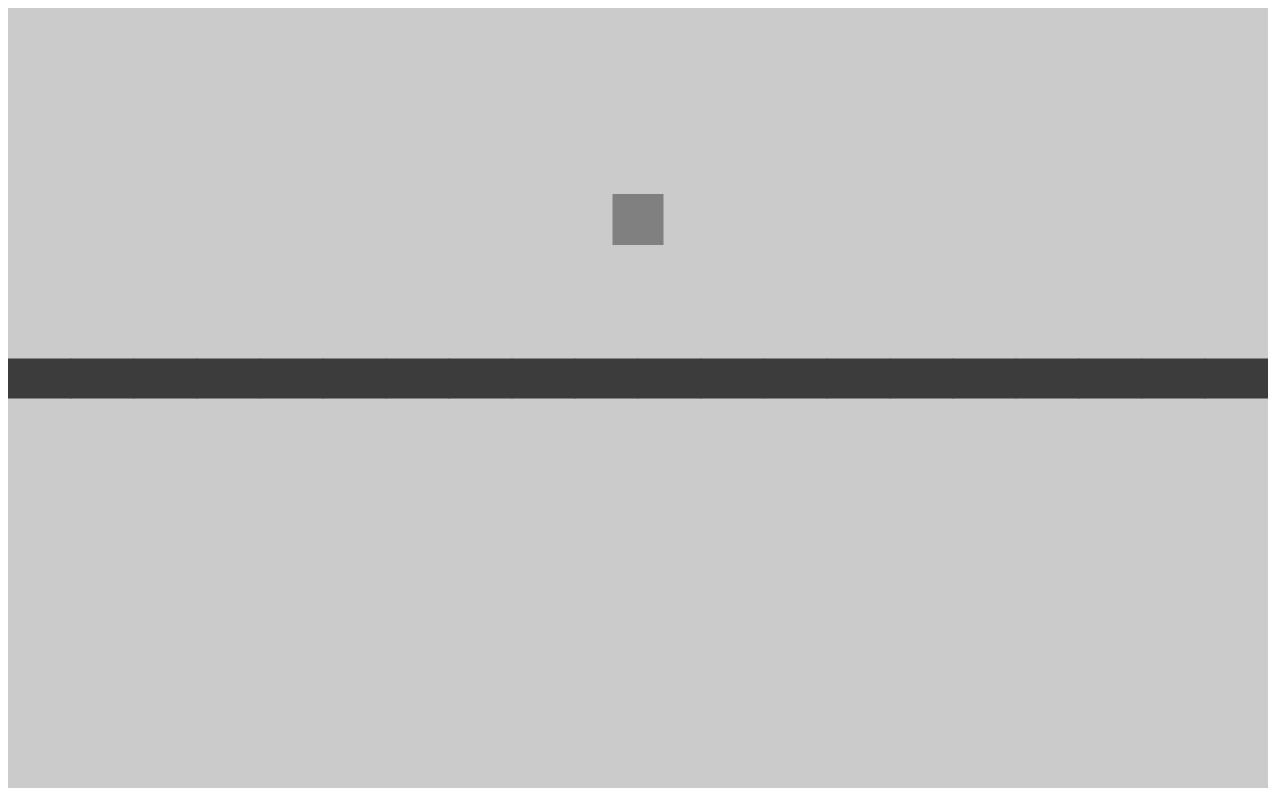
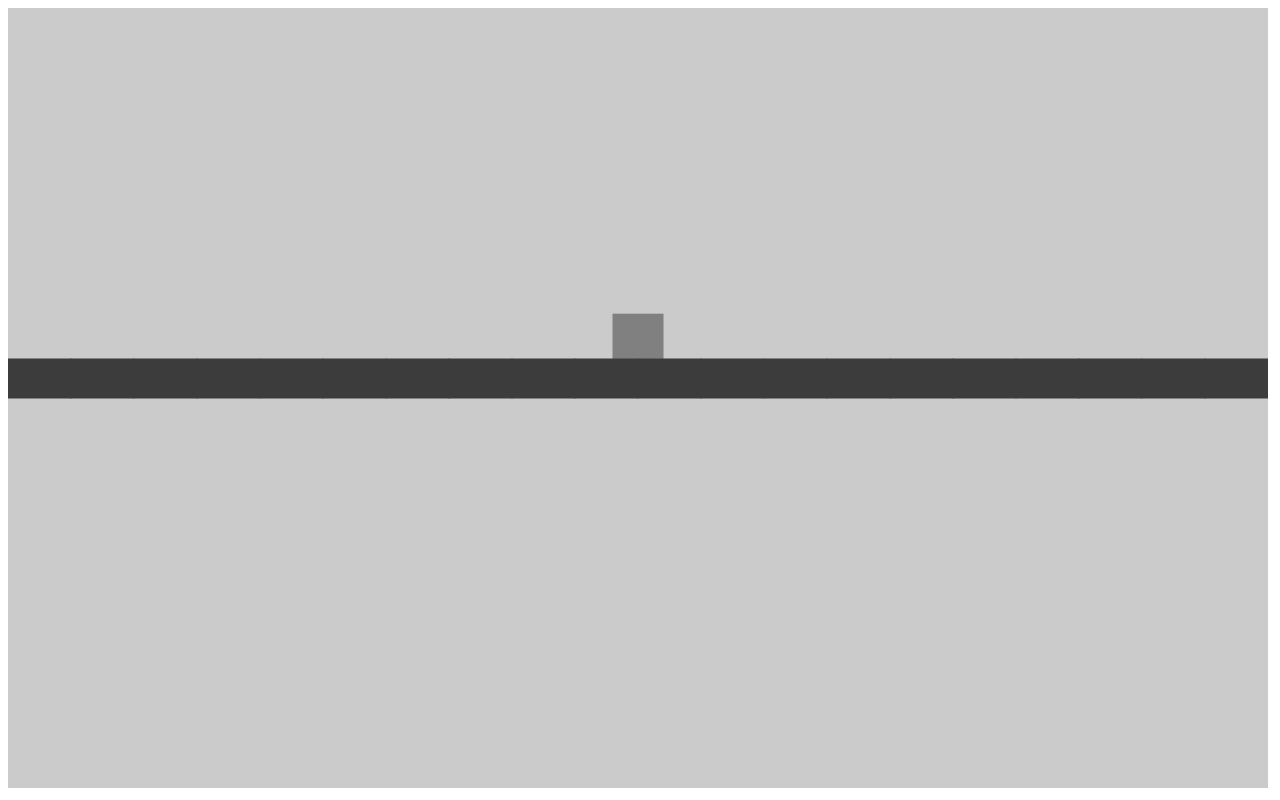
Before and after one commit to taotaopotato/OnOff, a plain HTML site: page index.html in a window 1280 px wide. Drawn offline with Linux system fonts and the light colour scheme.

Commit message:
Added Gravity on the player

```diff
--- a/index.html
+++ b/index.html
@@ -17,6 +17,7 @@
     <script src="js/gameBlockA.js"></script>
     <script src="js/levels/levelOne.js"></script>
     <script src="js/gameLevel.js"></script>
+    <script src="js/collisionDetector.js"></script>
     <script src="js/main.js"></script>
 </body>
 
--- a/js/Player.js
+++ b/js/Player.js
@@ -2,49 +2,51 @@ class Player {
     constructor() {
         this.size = 0;
         this.speed = {
-            x : 0,
-            y : 0
+            x: 0,
+            y: 0
         }
         this.position = {
-            x : 0,
-            y : 0
+            x: 0,
+            y: 0
         }
         this.updateSize();
     }
 
-    gravity() {
-        // Needs to be added
-    }
     moveLeft() {
         this.speed.x = -PLAYER_SPEED;
     }
     moveRight() {
         this.speed.x = PLAYER_SPEED;
     }
-    stop() {
-        this.speed.x = 0
+    drop() {
+        this.speed.y = PLAYER_SPEED;
     }
 
+    stopX() {
+        this.speed.x = 0;
+    }
+    stopY() {
+        this.speed.y = 0;
+    }
 
     draw() {
         ctx.fillStyle = "gray";
         ctx.fillRect(this.position.x, this.position.y, this.size, this.size)
     }
     updateMove() {
-        this.gravity();
         this.position.x += this.speed.x;
         this.position.y += this.speed.y;
         this.draw();
     }
 
-// Used when to set game
+    // Used when to set game
     setPosition() {
         this.position.x = gamecanvas.width / 2 - this.size / 2;
         this.position.y = gamecanvas.height / 2 - this.size * 4;
     }
-////////////////////////
+    ////////////////////////
 
-// Used when resized
+    // Used when resized
     updatePosition() {
         this.position.x *= gamecanvas.width / previousCanvasWidth;
         this.position.y *= gamecanvas.height / previousCanvasHeight;
--- /dev/null
+++ b/js/collisionDetector.js
@@ -0,0 +1,10 @@
+function gravity() {
+    gameBlocks.forEach(function (item) {
+        if ((item.position.y - 1) * gamecanvas.height / 20 > player.position.y + player.size) {
+            player.drop();
+        }
+        else {
+            player.stopY();
+        }
+    });
+}
--- a/js/gameBlockA.js
+++ b/js/gameBlockA.js
@@ -8,8 +8,6 @@ class gameBlockA {
             this.position.x = 20;
             this.position.y -= 1;
         }
-//        console.log(this.position.x);
-//        console.log(this.position.y);
     }
     draw() {
         ctx.fillStyle = '#3c3c3c';
--- a/js/inputHandler.js
+++ b/js/inputHandler.js
@@ -13,10 +13,10 @@ class inputHandler {
         document.addEventListener('keyup', (event) => {
             switch (event.keyCode) {
                 case 37:
-                    if (player.speed.x < 0) player.stop();
+                    if (player.speed.x < 0) player.stopX();
                     break;
                 case 39:
-                    if (player.speed.x > 0) player.stop();
+                    if (player.speed.x > 0) player.stopX();
                     break;
             }
         });
--- a/js/main.js
+++ b/js/main.js
@@ -43,6 +43,7 @@ function gameLoop() {
     gameBlocks.forEach(function(item) {
         item.draw();
     })
+    gravity();
     requestAnimationFrame(gameLoop);
 }
 gameLoop();
```
Also changed, not shown: js/gameLevel.js (+6 -13 lines).
